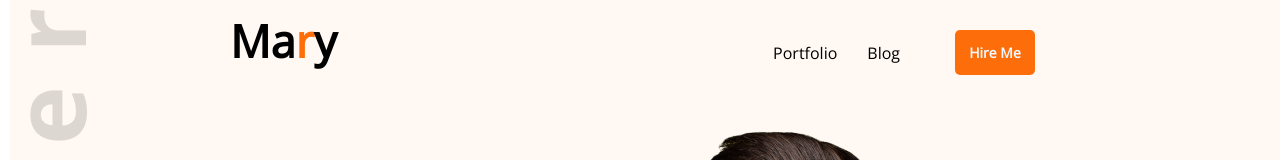
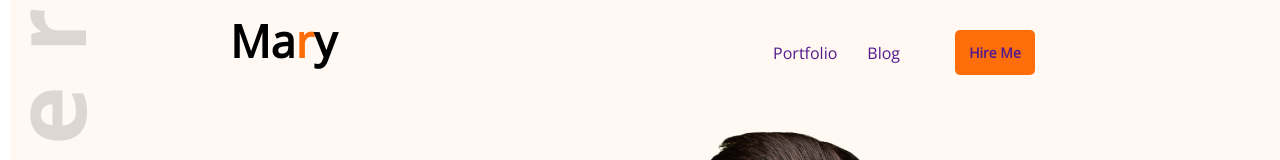
Before and after one commit to mahbubulalways/devoloper-portfolio, a plain HTML site: page index.html in a window 1280 px wide. Shown: the top 160 px of the page. Drawn offline with nearby package versions, Linux system fonts and the light colour scheme.

Commit message:
added anchore

```diff
--- a/index.html
+++ b/index.html
@@ -14,9 +14,9 @@
         <nav>
         <h2 class="nav-title">Ma<span class="text-style">r</span>y</h2>
         <ul>
-            <li>Portfolio</li>
-            <li>Blog</li>
-            <li><button class="btn">Hire Me</button></li>
+            <li><a href=""> Portfolio </a></li>
+            <li><a href="">Blog</a></li>
+            <li><button class="btn"><a href="">Hire Me</a></button></li>
         </ul>
         </nav>
         <div class="bannar">
--- a/styles/portfolio.css
+++ b/styles/portfolio.css
@@ -13,6 +13,9 @@
  margin-left: 10px;
 
 }
+.header a{
+     text-decoration: none;
+}
 
         /* navigation */
 
@@ -26,6 +29,7 @@ nav{
 .nav-title{
     font-size: 45px;
     font-weight: 800;
+
 
 
 }
```
